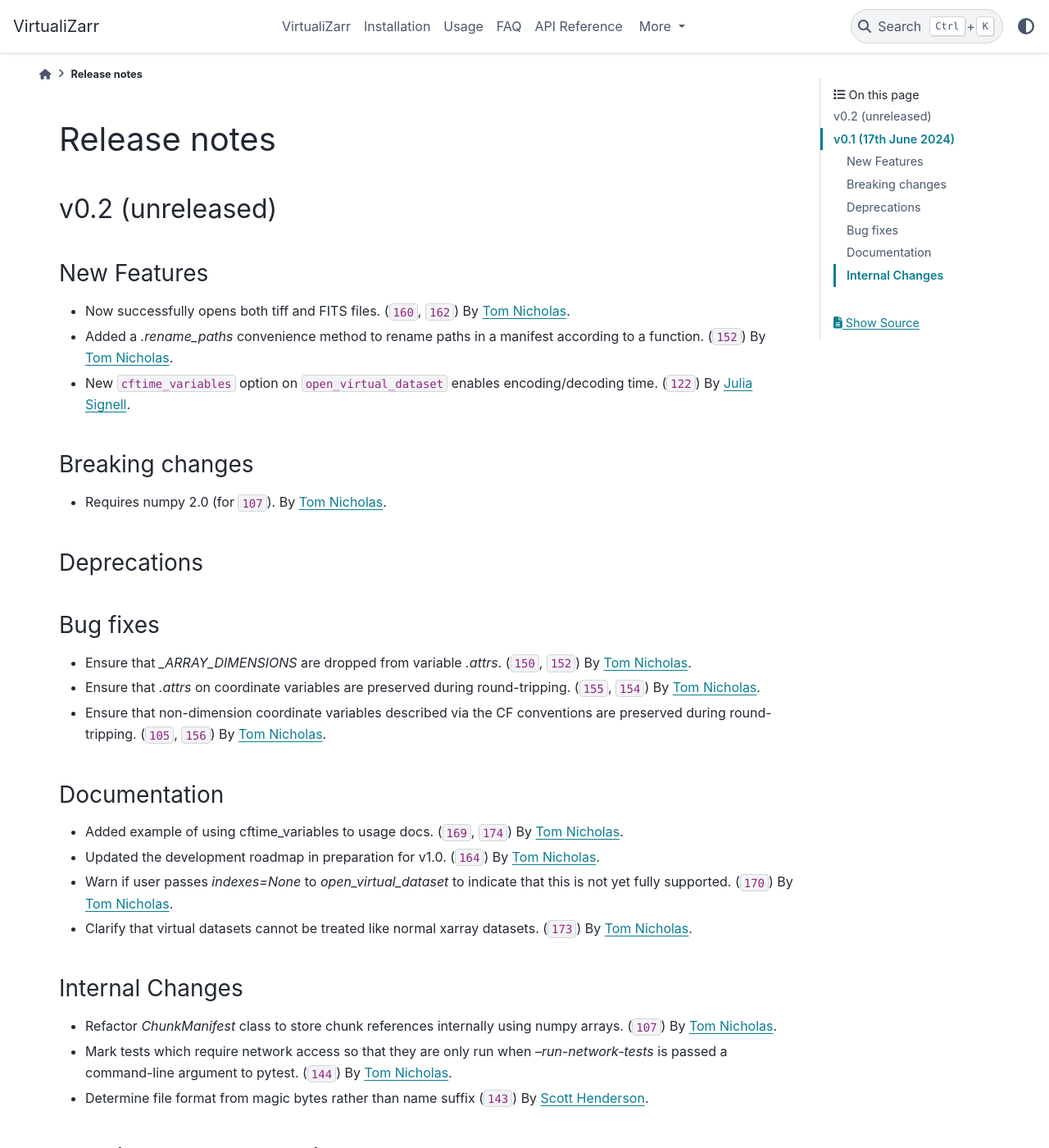
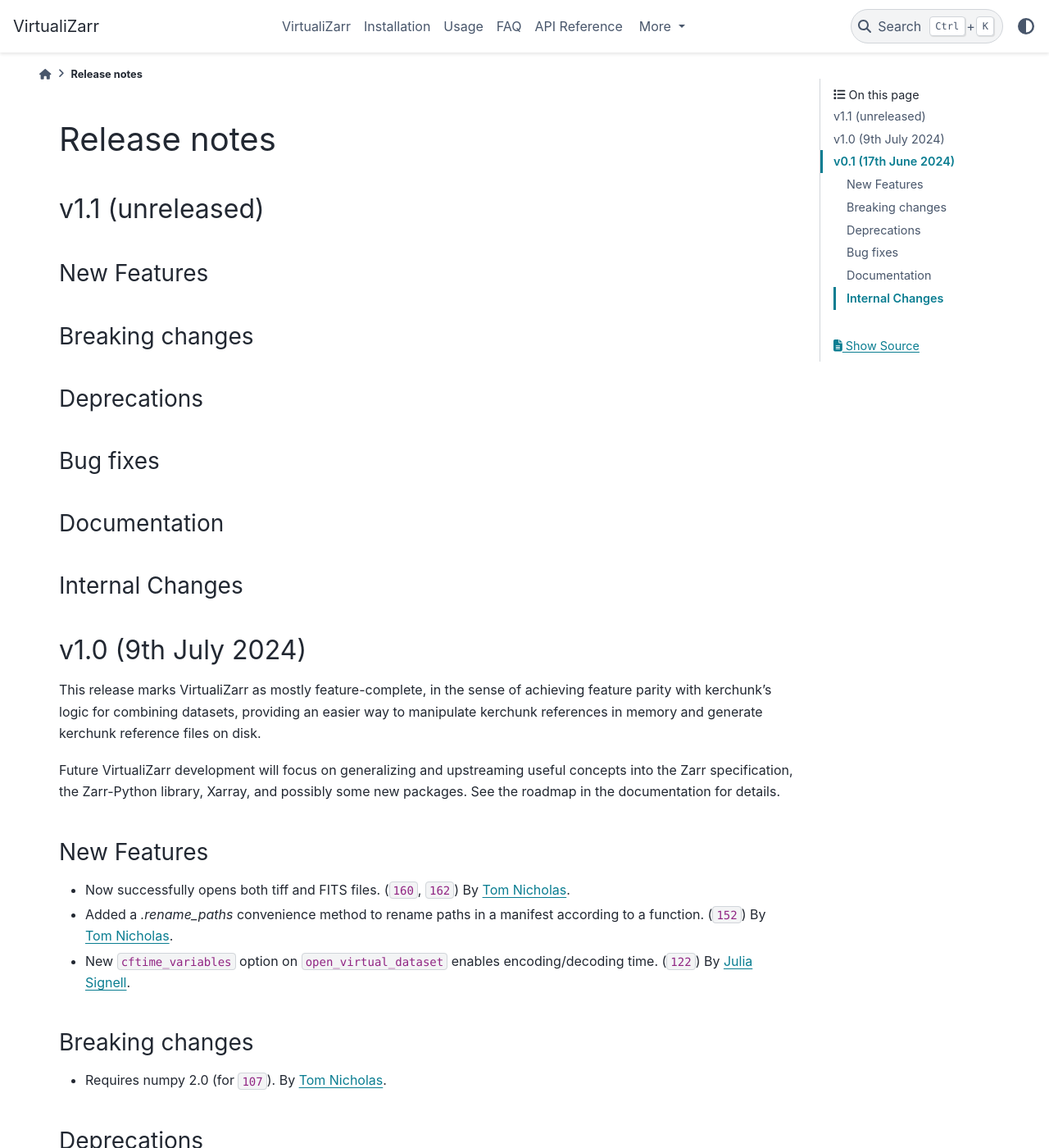
Before and after one commit to zarr-developers/VirtualiZarr, a Sphinx documentation site: the page built from docs/releases.rst, in a window 1280 px wide and 1400 px high. Shown: the whole window at 82% size. Built offline with Sphinx 7.4.7 and the PyData theme 0.15.4, drawn with Linux system fonts in a browser that asks for light colours; cross-references to code outside the pages are shown as plain code.

Commit message:
release notes for v1.0

```diff
--- a/docs/releases.rst
+++ b/docs/releases.rst
@@ -1,10 +1,37 @@
 Release notes
 =============
 
-.. _v0.2:
+.. _v1.1:
 
-v0.2 (unreleased)
+v1.1 (unreleased)
 -----------------
+
+New Features
+~~~~~~~~~~~~
+
+Breaking changes
+~~~~~~~~~~~~~~~~
+
+Deprecations
+~~~~~~~~~~~~
+
+Bug fixes
+~~~~~~~~~
+
+Documentation
+~~~~~~~~~~~~~
+
+Internal Changes
+~~~~~~~~~~~~~~~~
+
+.. _v1.0:
+
+v1.0 (9th July 2024)
+--------------------
+
+This release marks VirtualiZarr as mostly feature-complete, in the sense of achieving feature parity with kerchunk's logic for combining datasets, providing an easier way to manipulate kerchunk references in memory and generate kerchunk reference files on disk.
+
+Future VirtualiZarr development will focus on generalizing and upstreaming useful concepts into the Zarr specification, the Zarr-Python library, Xarray, and possibly some new packages. See the roadmap in the documentation for details.
 
 New Features
 ~~~~~~~~~~~~
```
